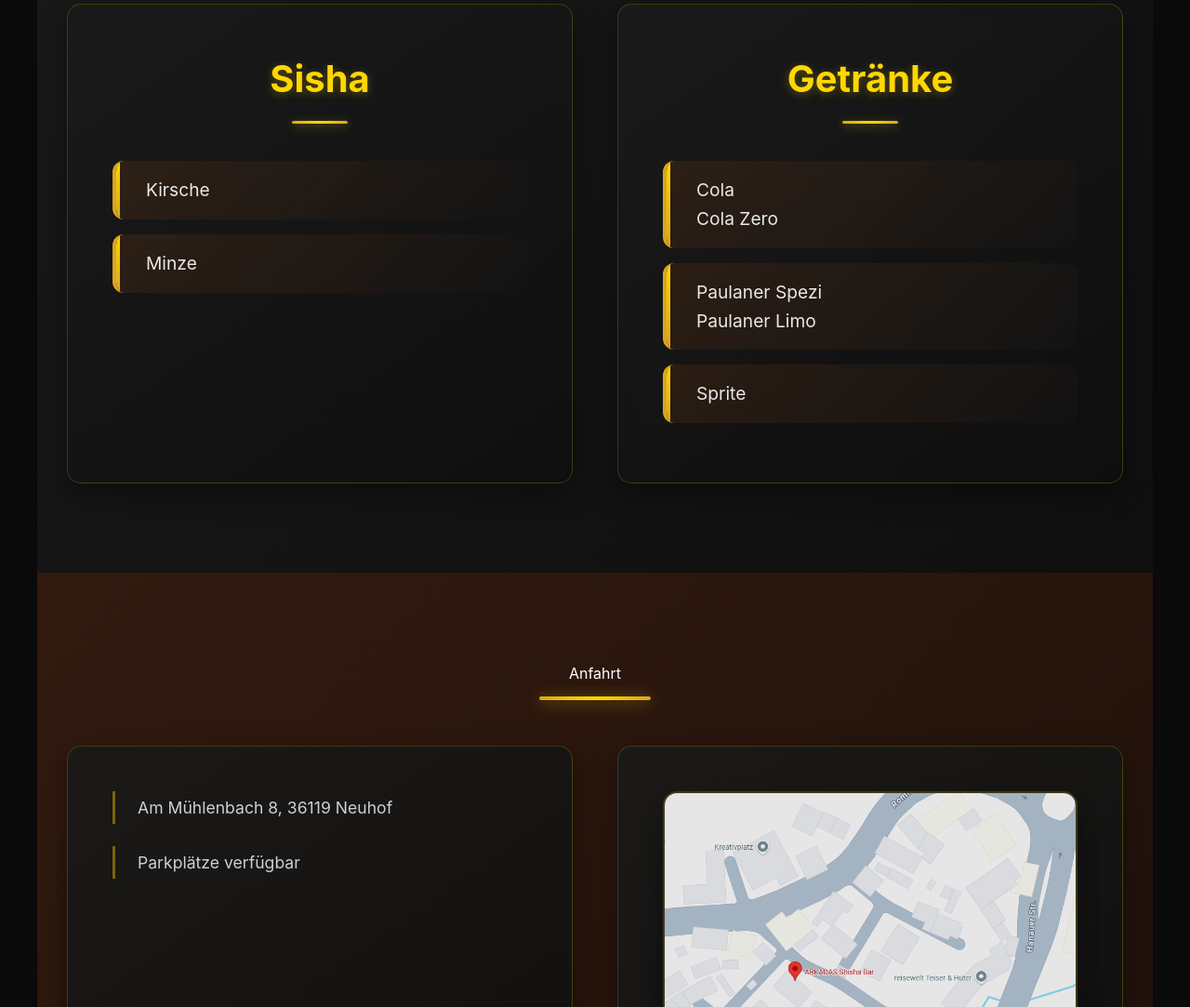
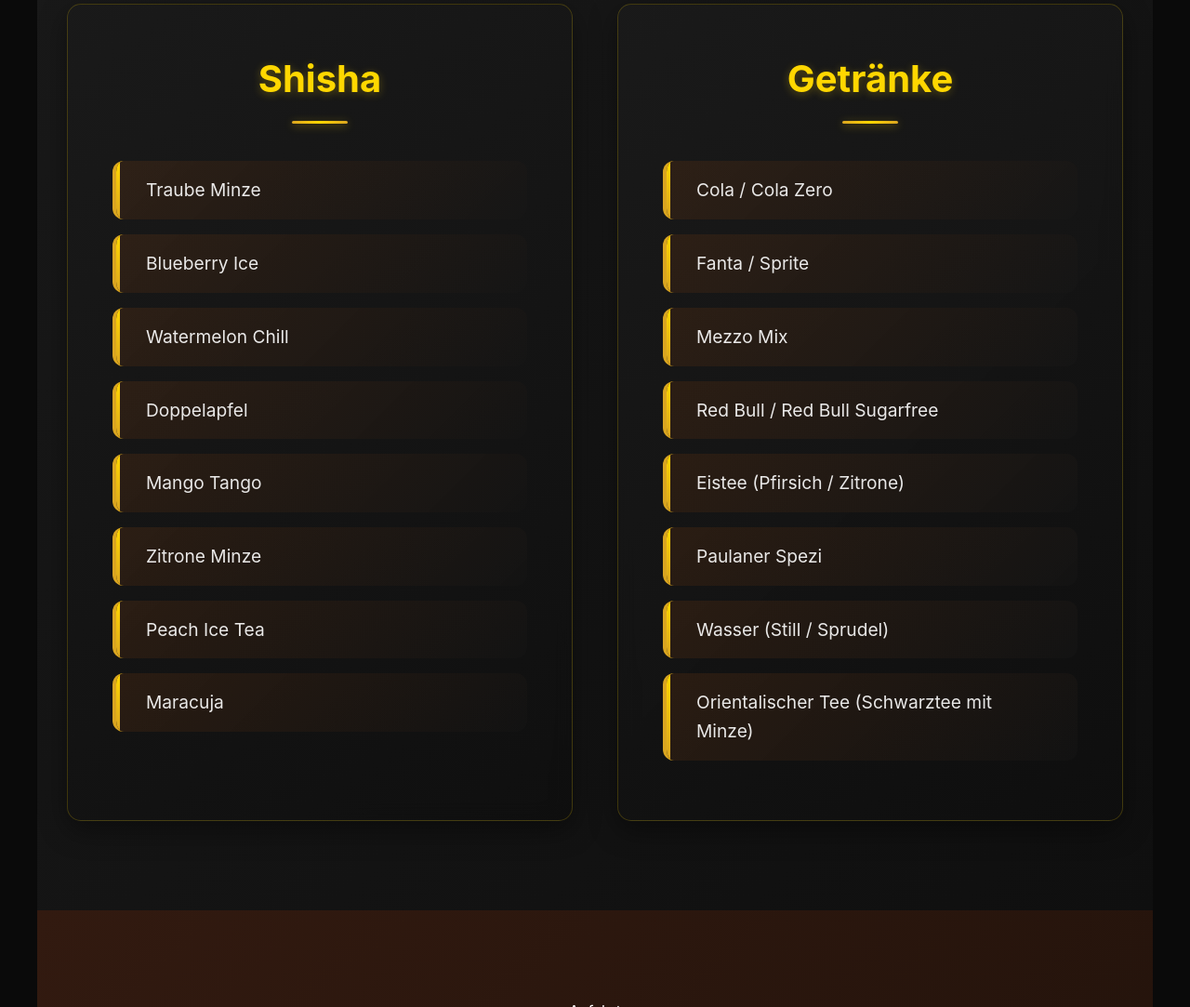
Before and after one commit to Emmet03/Emmet03.github.io, a plain HTML site: page TestHomepage/index.html in a window 1280 px wide. Shown: the part 2733-3816 px from the top of the page at 93% size. Drawn offline with Linux system fonts and the light colour scheme.

Commit message:
Update index.html

```diff
--- a/TestHomepage/index.html
+++ b/TestHomepage/index.html
@@ -102,29 +102,27 @@
         </div>
         <div class="list">
             <div class="col">
-                <h1>Sisha</h1>
-                <ul>
-                    <li>Kirsche</li>
-                </ul>
-                <ul>
-                    <li>Minze</li>
-                </ul>
-
-            </div>
-            <div class="col">
-                <h1>Getränke</h1>
-                <ul>
-                    <li>Cola</li>
-                    <li>Cola Zero</li>
-                </ul>
-                <ul>
-                    <li>Paulaner Spezi</li>
-                    <li>Paulaner Limo</li>
-                </ul>
-                <ul>
-                    <li>Sprite</li>
-                </ul>
-            </div>
+            <h1>Shisha</h1>
+            <ul><li>Traube Minze</li></ul>
+            <ul><li>Blueberry Ice</li></ul>
+            <ul><li>Watermelon Chill</li></ul>
+            <ul><li>Doppelapfel</li></ul>
+            <ul><li>Mango Tango</li></ul>
+            <ul><li>Zitrone Minze</li></ul>
+            <ul><li>Peach Ice Tea</li></ul>
+            <ul><li>Maracuja</li></ul>
+        </div>
+        <div class="col">
+            <h1>Getränke</h1>
+            <ul><li>Cola / Cola Zero</li></ul>
+            <ul><li>Fanta / Sprite</li></ul>
+            <ul><li>Mezzo Mix</li></ul>
+            <ul><li>Red Bull / Red Bull Sugarfree</li></ul>
+            <ul><li>Eistee (Pfirsich / Zitrone)</li></ul>
+            <ul><li>Paulaner Spezi</li></ul>
+            <ul><li>Wasser (Still / Sprudel)</li></ul>
+            <ul><li>Orientalischer Tee (Schwarztee mit Minze)</li></ul>
+        </div>
         </div>
     </section>
     <section class="section" id="geo">
```
